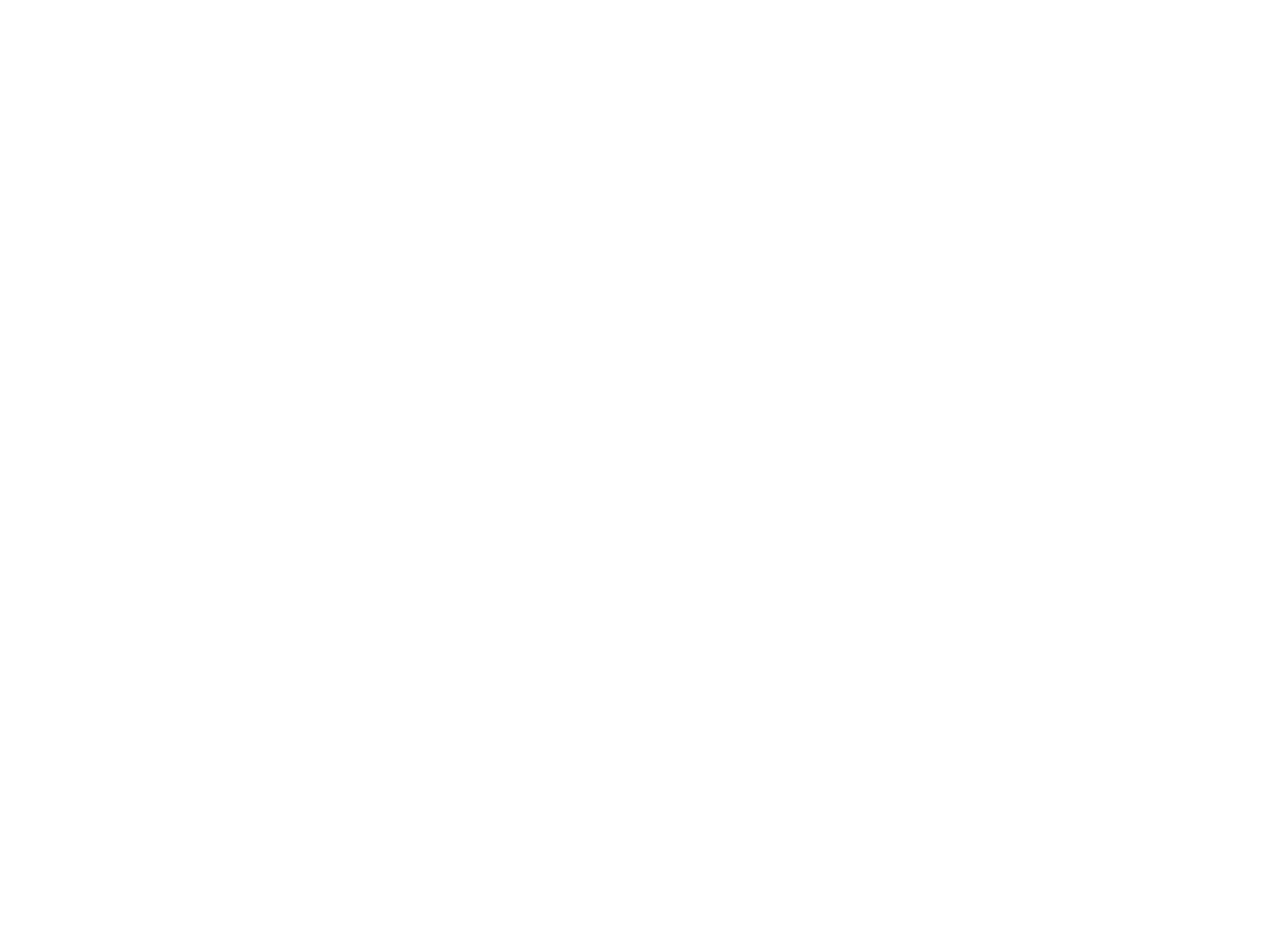
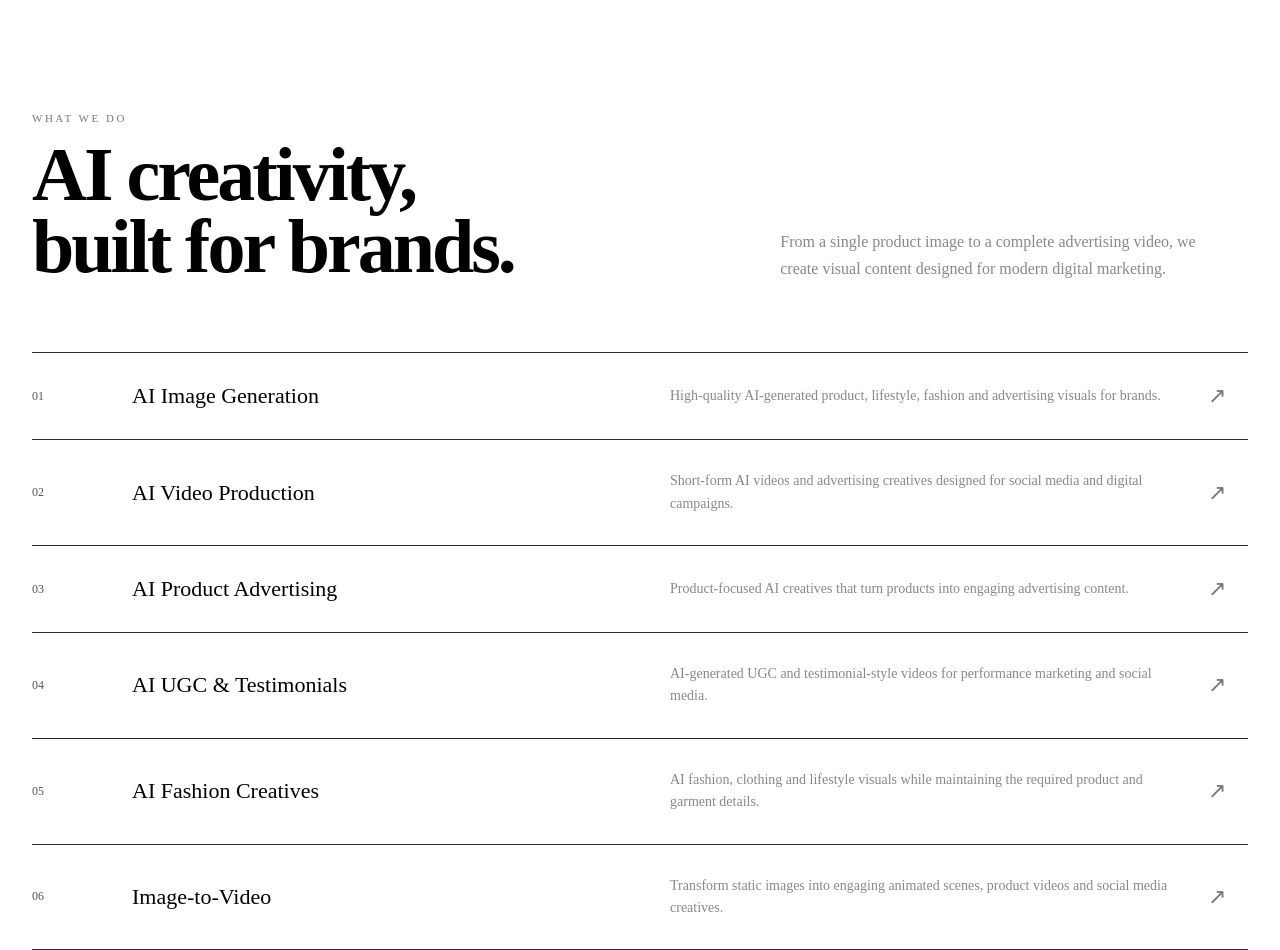
Before and after one commit to sumedh22kar/ai-creative-portfolio, a React (Vite) app: page / in a window 1280 px wide. Shown: the part 3200-4150 px from the top of the page. Before the commit the page ends 3200 px from the top, so only its background shows below. Built offline with nearby package versions, Linux system fonts and the light colour scheme.

Commit message:
Add services section

```diff
--- /dev/null
+++ b/src/components/Services/Services.jsx
@@ -0,0 +1,79 @@
+const services = [
+  {
+    number: "01",
+    title: "AI Image Generation",
+    description:
+      "High-quality AI-generated product, lifestyle, fashion and advertising visuals for brands.",
+  },
+  {
+    number: "02",
+    title: "AI Video Production",
+    description:
+      "Short-form AI videos and advertising creatives designed for social media and digital campaigns.",
+  },
+  {
+    number: "03",
+    title: "AI Product Advertising",
+    description:
+      "Product-focused AI creatives that turn products into engaging advertising content.",
+  },
+  {
+    number: "04",
+    title: "AI UGC & Testimonials",
+    description:
+      "AI-generated UGC and testimonial-style videos for performance marketing and social media.",
+  },
+  {
+    number: "05",
+    title: "AI Fashion Creatives",
+    description:
+      "AI fashion, clothing and lifestyle visuals while maintaining the required product and garment details.",
+  },
+  {
+    number: "06",
+    title: "Image-to-Video",
+    description:
+      "Transform static images into engaging animated scenes, product videos and social media creatives.",
+  },
+];
+
+function Services() {
+  return (
+    <section className="services" id="services">
+      <div className="services__header">
+        <div>
+          <span className="section-label">WHAT WE DO</span>
+
+          <h2>
+            AI creativity,
+            <br />
+            built for brands.
+          </h2>
+        </div>
+
+        <p>
+          From a single product image to a complete advertising video,
+          we create visual content designed for modern digital marketing.
+        </p>
+      </div>
+
+      <div className="services__list">
+        {services.map((service) => (
+          <article className="service-item" key={service.number}>
+            <span className="service-item__number">
+              {service.number}
+            </span>
+
+            <h3>{service.title}</h3>
+
+            <p>{service.description}</p>
+
+            <span className="service-item__arrow">↗</span>
+          </article>
+        ))}
+      </div>
+    </section>
+  );
+}
+
+export default Services;
--- a/src/index.css
+++ b/src/index.css
@@ -489,3 +489,119 @@
     aspect-ratio: 16 / 10;
   }
 }
+.services {
+  max-width: 1280px;
+  margin: 0 auto;
+  padding: 120px 24px;
+}
+
+.services__header {
+  display: grid;
+  grid-template-columns: 1fr 0.7fr;
+  gap: 80px;
+  align-items: end;
+  margin-bottom: 70px;
+}
+
+.services__header h2 {
+  margin: 0;
+  font-size: clamp(42px, 6vw, 76px);
+  line-height: 0.95;
+  letter-spacing: -3px;
+}
+
+.services__header > p {
+  max-width: 440px;
+  margin: 0;
+  color: #888;
+  line-height: 1.7;
+}
+
+.services__list {
+  border-top: 1px solid #292929;
+}
+
+.service-item {
+  position: relative;
+  display: grid;
+  grid-template-columns: 70px 1fr 1fr 40px;
+  gap: 30px;
+  align-items: center;
+  padding: 30px 0;
+  border-bottom: 1px solid #292929;
+  transition:
+    padding 0.25s ease,
+    background 0.25s ease;
+}
+
+.service-item:hover {
+  padding-left: 16px;
+  padding-right: 16px;
+  background: #111;
+}
+
+.service-item__number {
+  color: #555;
+  font-size: 12px;
+}
+
+.service-item h3 {
+  margin: 0;
+  font-size: 22px;
+  font-weight: 500;
+}
+
+.service-item p {
+  margin: 0;
+  color: #888;
+  font-size: 14px;
+  line-height: 1.6;
+}
+
+.service-item__arrow {
+  color: #777;
+  font-size: 22px;
+  transition:
+    transform 0.25s ease,
+    color 0.25s ease;
+}
+
+.service-item:hover .service-item__arrow {
+  color: #fff;
+  transform: translate(3px, -3px);
+}
+
+@media (max-width: 800px) {
+  .services {
+    padding: 90px 24px;
+  }
+
+  .services__header {
+    grid-template-columns: 1fr;
+    gap: 30px;
+  }
+
+  .service-item {
+    grid-template-columns: 45px 1fr 30px;
+    gap: 16px;
+  }
+
+  .service-item p {
+    display: none;
+  }
+
+  .service-item h3 {
+    font-size: 18px;
+  }
+}
+
+@media (max-width: 500px) {
+  .services__header h2 {
+    letter-spacing: -2px;
+  }
+
+  .service-item {
+    grid-template-columns: 35px 1fr 25px;
+    padding: 24px 0;
+  }
+}
--- a/src/pages/Home.jsx
+++ b/src/pages/Home.jsx
@@ -2,6 +2,7 @@
 import Hero from "../components/Hero/Hero";
 import FeaturedWork from "../components/FeaturedWork/FeaturedWork";
 import Portfolio from "../components/Portfolio/Portfolio";
+import Services from "../components/Services/Services";
 
 function Home() {
   return (
@@ -12,6 +13,7 @@
         <Hero />
         <FeaturedWork />
         <Portfolio />
+        <Services />
       </main>
     </div>
   );
```
